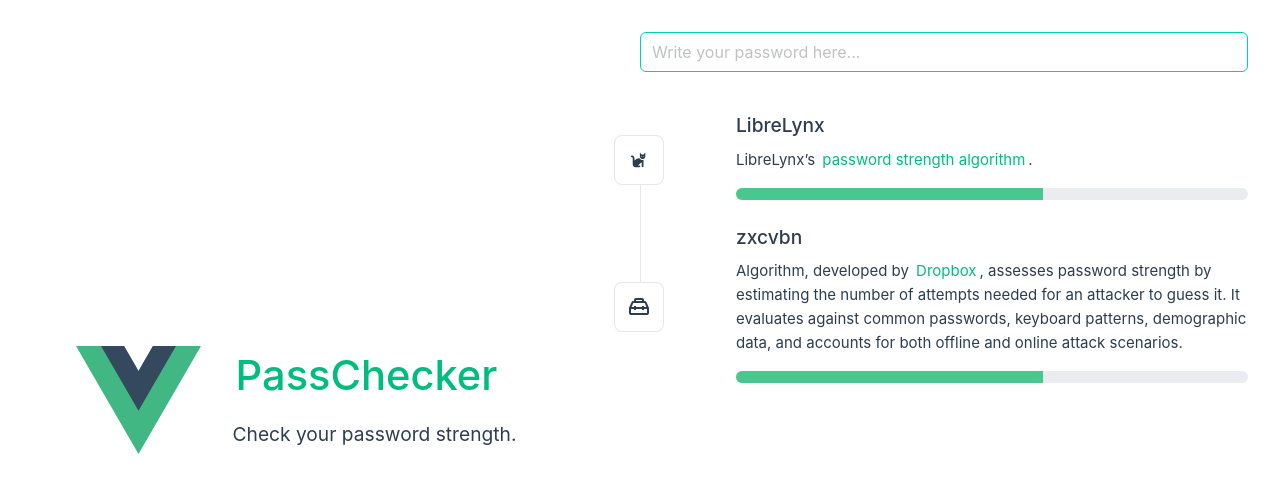
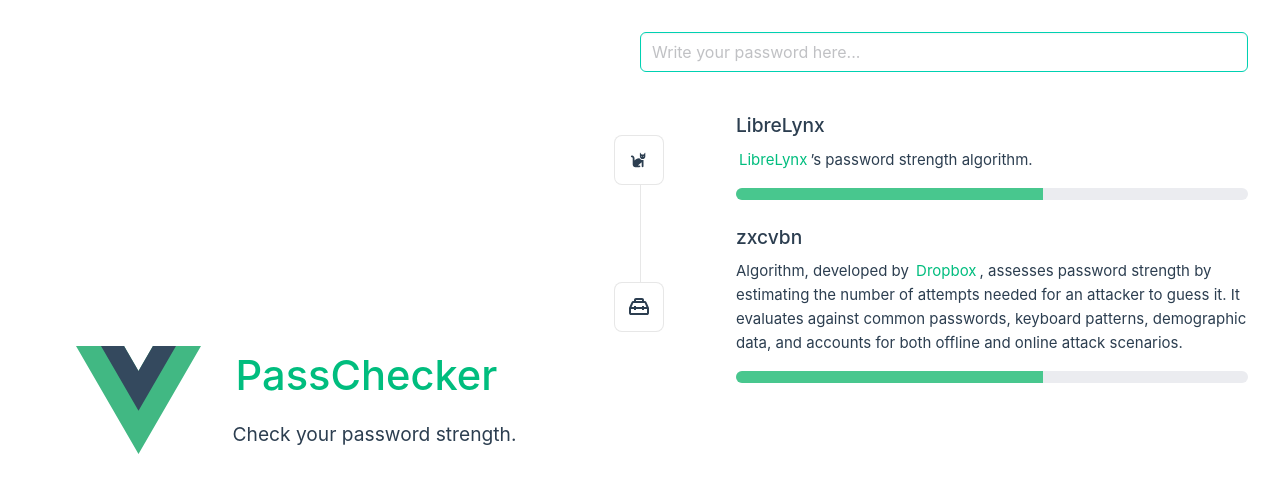
Before and after one commit to javierparadadev/passchecker, a Vue app: page / in a window 1280 px wide. Shown: the top 492 px of the page. Built offline with nearby package versions, Linux system fonts and the light colour scheme.

Commit message:
add checker

```diff
--- a/src/components/CheckerList.vue
+++ b/src/components/CheckerList.vue
@@ -12,8 +12,7 @@ import ToolingIcon from './icons/IconTooling.vue'
     </template>
     <template #heading>LibreLynx</template>
 
-    LibreLynx’s
-    <a href="https://vuejs.org/" target="_blank" rel="noopener">password strength algorithm</a>.
+    <a href="https://www.librelynx.com/" target="_blank" rel="noopener">LibreLynx</a>’s password strength algorithm.
 
   </PassCheckerItem>
 
```
